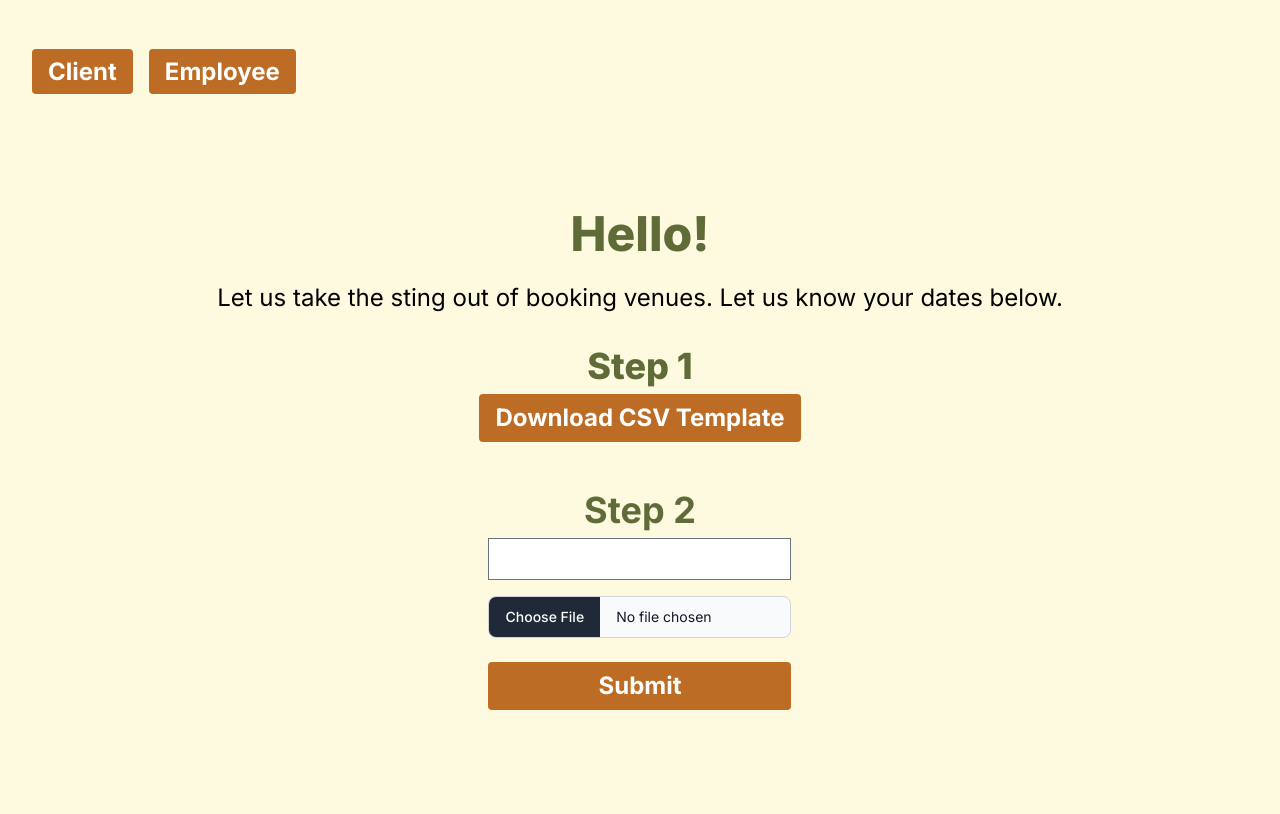
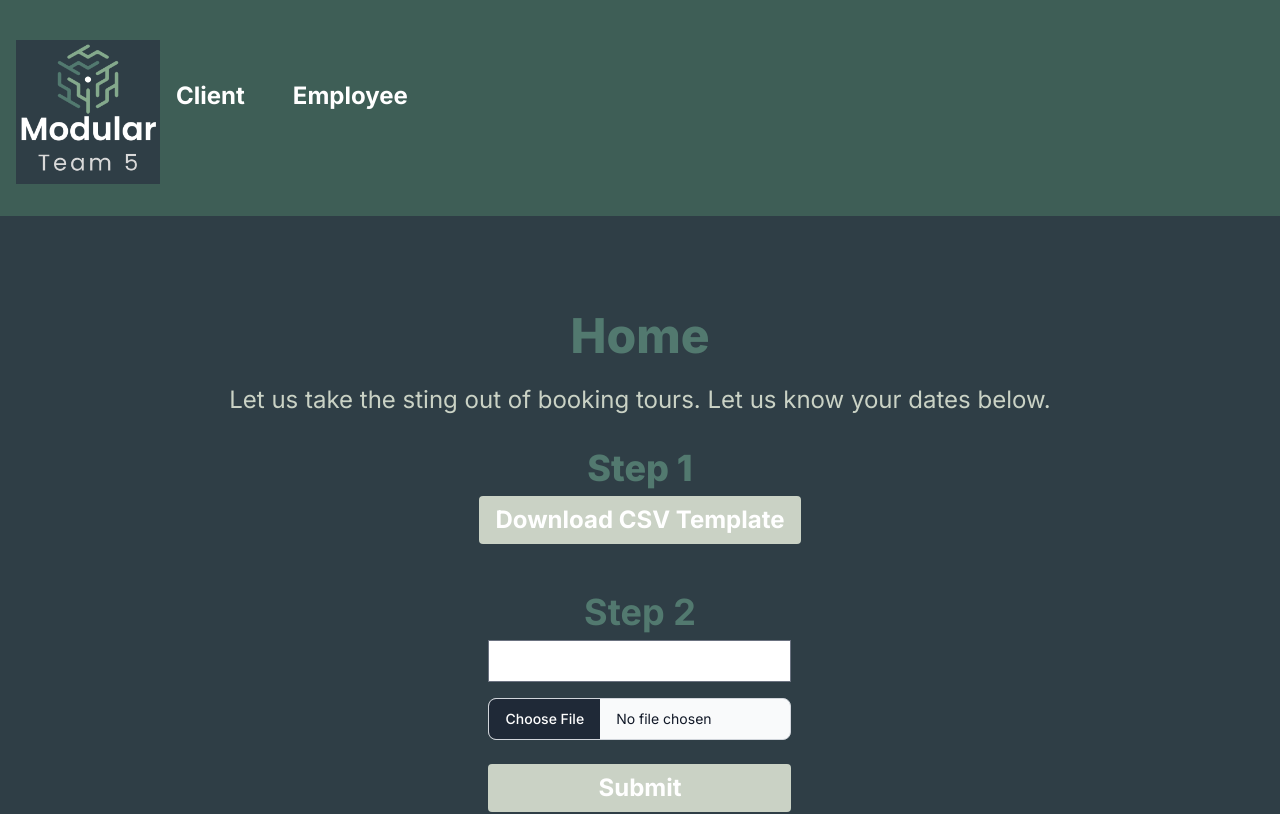
Before and after one commit to HotHack-2024-Team-5/client, a Next.js app: page / in a window 1280 px wide. Shown: the top 814 px of the page. Built offline with nearby package versions, Linux system fonts and the light colour scheme.

Commit message:
Update the styling

```diff
--- a/app/dashboard/page.tsx
+++ b/app/dashboard/page.tsx
@@ -1,11 +1,10 @@
 "use client";
-
-import StaysChart from "@/components/StaysChart";
 import PageLayout from "@/components/pageLayout";
 import { Datepicker } from "flowbite-react";
 import React from "react";
 import Select from "react-select";
 import { CitiesDataType, usecitiesData } from "@/api/index";
+import StaysChart from "@/components/StaysChart";
 
 type SelectDataType = { value: string; label: string };
 
@@ -38,55 +37,44 @@ const Dashboard: React.FC = () => {
 
   return (
     <PageLayout>
-      <p className="text-3xl pt-10 font-bold text-[#606C38]">
-        Welcome to the dashboard!!! 🎉
-      </p>
-      <p className="text-xl pb-10 text-[#606C38]">
-        Please use the search bar feature below to find the best prices for your
-        touring bands. 🎸🥁🎤🎶
-      </p>
+      <div className="mx-10 py-10 pl-5">
+        <p className="text-6xl py-10 font-bold text-[#52796F]">Dashboard</p>
         <div className="lg:flex space-x-5">
-        <p className="text-3xl font-bold text-[#283618] mr-5">Search by:</p>
           <Select
             value={cities}
             onChange={setCities}
             isMulti
             placeholder="City"
             options={citiesOptions}
-          className="mr-2 p-2"
+            className="bg-[#354F52] text-[#CAD2C5]"
           />
           <Select
-          className="p-2 mr-2"
+            className="bg-[#354F52] text-[#CAD2C5]"
             options={options}
             isMulti
             onChange={setRoomTypes}
             value={roomTypes}
+            placeholder={"Room Type"}
           />
-        <div className="flex space-x-3">
-          <div className="flex">
-            <p className="p-2">From:</p>
+          <p className="text-[#52796F] mt-2 fond-bold">From:</p>
           <Datepicker
             onSelectedDateChanged={(newDate) =>
               setFromDate(formatDate(newDate))
             }
           />
-          </div>
-          <div className="flex">
-            <p className="p-2"> To:</p>{" "}
+
+          <p className="text-[#52796F] mt-2 fond-bold"> To:</p>
           <Datepicker
-              onSelectedDateChanged={(newDate) =>
-                setToDate(formatDate(newDate))
-              }
+            onSelectedDateChanged={(newDate) => setToDate(formatDate(newDate))}
             defaultDate={new Date(toDate)}
           />
-          </div>
         </div>
       </div>
       <StaysChart
         dateFrom={fromDate}
         dateTo={toDate}
         cityIds={cities.map((city) => city.value)}
-        roomTypes={roomTypes}
+        roomTypes={[]}
       />
     </PageLayout>
   );
--- a/app/page.tsx
+++ b/app/page.tsx
@@ -1,79 +1,101 @@
 "use client";
-
 import PageLayout from "@/components/pageLayout";
 import { useRouter } from "next/navigation";
-import Link from 'next/link';
 import { FormEvent, useState, useEffect } from "react";
 import axios from "axios";
 
 const openSheet = () => {
-  window.open("https://docs.google.com/spreadsheets/d/1cX1I4PC73wKfjsy_ofeTpr8xq1bzlwRoZhfxSgQNEjE/edit#gid=0", '_blank')
-}
+  window.open(
+    "https://docs.google.com/spreadsheets/d/1cX1I4PC73wKfjsy_ofeTpr8xq1bzlwRoZhfxSgQNEjE/edit#gid=0",
+    "_blank"
+  );
+};
 
 export default function Home() {
-  const [inputValue,setInputValue] = useState('');
+  const [inputValue, setInputValue] = useState("");
   const [submit, setSubmit] = useState(false);
   const router = useRouter();
   const onFormSubmit = (e: FormEvent) => {
     e.preventDefault();
 
-
     // @ts-ignore
     const formData = new FormData(e.target);
-    axios.post('https://hothack-team5-server.vercel.app/csv/upload', formData);
-    console.log(formData);
-    setInputValue('');
+    axios.post("https://hothack-team5-server.vercel.app/csv/upload", formData);
+    setInputValue("");
     // const textClear= () =>{e.target.input}
     setSubmit(true);
     // action="http://localhost:3001/csv/upload" method="POST" encType="multipart/form-data"
-  }
+  };
 
-  useEffect(()=>{
+  useEffect(() => {
     if (!submit) {
       return;
     }
 
-    const timeout = setTimeout(() => { setSubmit(false) }, 3000);
+    const timeout = setTimeout(() => {
+      setSubmit(false);
+    }, 3000);
 
     return () => {
       clearTimeout(timeout);
-    }
-  },[submit])
-
-
+    };
+  }, [submit]);
 
   return (
     <PageLayout>
-    <main className="flex min-h-screen flex-col items-center justify-center">
+      <main className="flex pt-10 flex-col items-center justify-center">
         <div className="flex items-center">
-        <h1 className="text-5xl text-center text-[#606C38] font-extrabold mt-6">
-          Hello!
+          <h1 className="text-5xl text-left text-[#52796F] font-extrabold mt-6">
+            Home
           </h1>
         </div>
 
-      <div className="mt-6 text-2xl">
-Let us take the sting out of booking venues. Let us know your dates below.
+        <div className="mt-6 text-2xl text-center">
+          Let us take the sting out of booking tours. Let us know your dates
+          below.
         </div>
 
         <div className="flex items-center flex-col py-8 ">
+          <h1 className="text-4xl text-[#52796F] font-extrabold mb-2">
+            Step 1
+          </h1>
+          <button
+            className="bg-[#CAD2C5] text-white font-bold py-2 px-4 rounded mb-12 text-2xl"
+            onClick={openSheet}
+          >
+            Download CSV Template
+          </button>
+          <h1 className="text-4xl text-[#52796F] font-bold mb-2">Step 2</h1>
 
-        <h1 className="text-4xl text-[#606C38] font-extrabold mb-2">Step 1</h1>
-        <button className="bg-[#BC6C25] text-white font-bold py-2 px-4 rounded mb-12 text-2xl" onClick={openSheet}>
-Download CSV Template</button>
-<h1 className="text-4xl text-[#606C38] font-bold mb-2">Step 2</h1>
-
-<form className="flex flex-col justify-center" onSubmit={onFormSubmit}>
-<input type="text" required name="name" value={inputValue} onChange={(e) => setInputValue(e.target.value)} className="mb-4"
+          <form
+            className="flex flex-col justify-center"
+            onSubmit={onFormSubmit}
+          >
+            <input
+              type="text"
+              required
+              name="name"
+              value={inputValue}
+              onChange={(e) => setInputValue(e.target.value)}
+              className="mb-4"
             />
-<input name="file" className="block w-full text-sm text-gray-900 border border-gray-300 rounded-lg cursor-pointer bg-gray-50 dark:text-gray-400 focus:outline-none dark:bg-gray-700 dark:border-gray-600 dark:placeholder-gray-400" id="file_input" type="file"/>
-{submit? <p>File submitted successfully</p>:null }
-<button type="submit" className="bg-[#BC6C25] items-center cursor-pointer text-white font-bold py-2 px-4 rounded mb-12 mt-6 text-2xl">
-Submit </button>
+            <input
+              name="file"
+              className="block w-full text-sm text-gray-900 border border-gray-300 rounded-lg cursor-pointer bg-gray-50 dark:text-gray-400 focus:outline-none dark:bg-gray-700 dark:border-gray-600 dark:placeholder-gray-400"
+              id="file_input"
+              type="file"
+            />
+            {submit ? <p>File submitted successfully</p> : null}
+            <button
+              type="submit"
+              className="bg-[#CAD2C5] items-center cursor-pointer text-white font-bold py-2 px-4 rounded mb-12 mt-6 text-2xl"
+            >
+              Submit{" "}
+            </button>
           </form>
         </div>
-      <div className="mb-32 grid text-center lg:max-w-5xl lg:w-full lg:mb-0 lg:grid-cols-4 lg:text-left">
-      </div>
+        <div className="mb-32 grid text-center lg:max-w-5xl lg:w-full lg:mb-0 lg:grid-cols-4 lg:text-left"></div>
       </main>
-    </ PageLayout>
+    </PageLayout>
   );
-};
+}
--- a/components/StaysChart.tsx
+++ b/components/StaysChart.tsx
@@ -1,17 +1,35 @@
-'use client';
+"use client";
 
-import { useStaysData } from '@/api';
-import React, { useEffect, useState } from 'react';
-import { Bar, XAxis, YAxis, CartesianGrid, Tooltip, Legend, ResponsiveContainer, BarChart } from 'recharts';
+import { useStaysData } from "@/api";
+import React, { useEffect, useState } from "react";
+import {
+  Bar,
+  XAxis,
+  YAxis,
+  CartesianGrid,
+  Tooltip,
+  Legend,
+  ResponsiveContainer,
+  BarChart,
+} from "recharts";
 
-
-export default function StaysChart(props: { cityIds: string[], dateFrom: string, dateTo: string, roomTypes: readonly { value: string }[]}) {
-
+export default function StaysChart(props: {
+  cityIds: string[];
+  dateFrom: string;
+  dateTo: string;
+  roomTypes: readonly { value: string }[];
+}) {
   const staysData = useStaysData(props.cityIds, props.dateFrom, props.dateTo);
 
-    const showKing = props.roomTypes.find((roomType) => roomType.value === 'King') || props.roomTypes.length === 0;
-    const showTwin = props.roomTypes.find((roomType) => roomType.value === 'Twin') || props.roomTypes.length === 0;
-    const showSuite = props.roomTypes.find((roomType) => roomType.value === 'Suite') || props.roomTypes.length === 0;
+  const showKing =
+    props.roomTypes.find((roomType) => roomType.value === "King") ||
+    props.roomTypes.length === 0;
+  const showTwin =
+    props.roomTypes.find((roomType) => roomType.value === "Twin") ||
+    props.roomTypes.length === 0;
+  const showSuite =
+    props.roomTypes.find((roomType) => roomType.value === "Suite") ||
+    props.roomTypes.length === 0;
 
   return (
     <div style={{ height: 500 }}>
@@ -28,18 +46,22 @@ export default function StaysChart(props: { cityIds: string[], dateFrom: string,
           }}
         >
           <CartesianGrid strokeDasharray="3 3" />
-          <XAxis dataKey="date" />
-          <YAxis  allowDecimals={false}/>
+          <XAxis
+            dataKey="date"
+            label={{ value: "Date", position: "insideBottom", fill: "#CAD2C5" }}
+            tick={{ fill: "#CAD2C5" }}
+            interval={100}
+          />
+          <YAxis allowDecimals={false} />
           <Tooltip />
           <Legend />
-          {showKing ? <Bar dataKey="king" stackId="1" fill="#DDA15E" /> : null}
-          {showTwin ? <Bar dataKey="twin" stackId="1" fill="#CD822B" /> : null}
-          {showSuite ? <Bar dataKey="suite" stackId="1" fill="#955E20" /> : null}
+          {showKing ? <Bar dataKey="king" stackId="1" fill="#52796F" /> : null}
+          {showTwin ? <Bar dataKey="twin" stackId="1" fill="#84A98C" /> : null}
+          {showSuite ? (
+            <Bar dataKey="suite" stackId="1" fill="#CAD2C5" />
+          ) : null}
         </BarChart>
       </ResponsiveContainer>
     </div>
   );
 }
-
-  //<Line type="monotone" dataKey="king" stroke="#8884d8" activeDot={{ r: 8 }} />
-  // <Bar dataKey="king" label={{ fill: 'red', fontSize: 20 }} />
--- a/components/navbar.tsx
+++ b/components/navbar.tsx
@@ -1,10 +1,29 @@
-import Link from 'next/link';
+import Link from "next/link";
+
 const Navigation = () => {
   return (
-    <nav className="mt-6">
-      <Link href="/" className="bg-[#BC6C25] text-white font-bold py-2 px-4 rounded mb-12 mr-4 text-2xl">Client</Link>
-      <Link href="/dashboard" className="bg-[#BC6C25] text-white font-bold py-2 px-4 rounded mb-12 text-2xl">Employee</Link>
+    <nav className="pt-10 bg-[#3e5e56] flex items-center justify-between p-4">
+      <div className="flex items-center">
+        <img
+          src="/mod_team_5.png"
+          alt="Team 5 Logo"
+          className="h-[9rem] w-[9rem] mb-4"
+        />
+        <Link
+          href="/"
+          className="text-white font-bold py-2 px-4 rounded mb-12 mr-4 text-2xl"
+        >
+          Client
+        </Link>
+        <Link
+          href="/dashboard"
+          className="text-white font-bold py-2 px-4 rounded mb-12 text-2xl"
+        >
+          Employee
+        </Link>
+      </div>
     </nav>
   );
 };
+
 export default Navigation;
--- a/components/pageLayout.tsx
+++ b/components/pageLayout.tsx
@@ -8,10 +8,12 @@ interface PageLayoutProps {
 
 const PageLayout: React.FC<PageLayoutProps> = ({ children }) => {
   return (
-    <div className="min-h-screen min-w-screen bg-[#FEFAE0] flex flex-col items-left p-8">
+    <div>
       <Navigation />
-      {children}
-      <Script src="https://cdnjs.cloudflare.com/ajax/libs/flowbite/2.2.1/flowbite.js" />
+      <div className="min-h-screen min-w-screen bg-[#2F3E46] text-[#CAD2C5] flex flex-col items-left p-8">
+        {children}
+        <Script src="https://cdnjs.cloudflare.com/ajax/libs/flowbite/2.2.1/flowbite.js" />
+      </div>
     </div>
   );
 };
```
Also changed, not shown: public/mod_team_5.png (added). Lines whose indentation alone changed are shown as unchanged.
